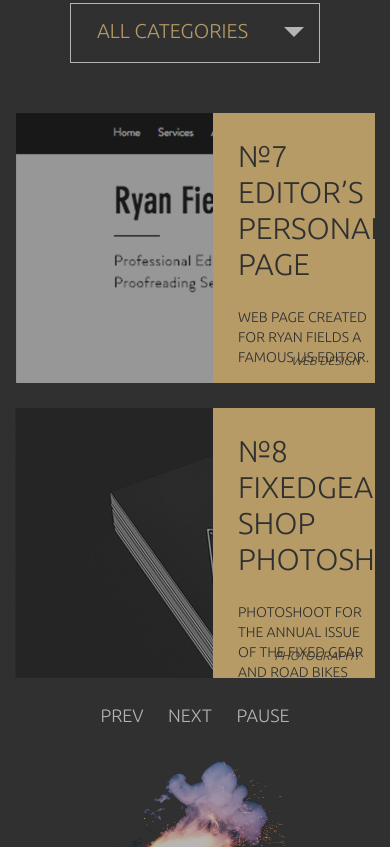
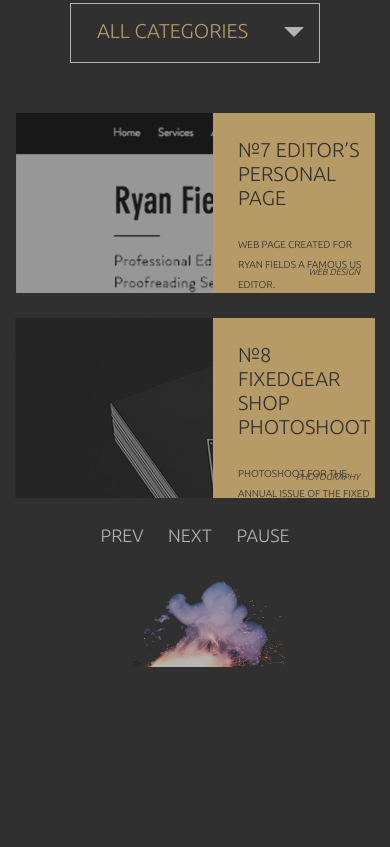
Before and after one commit to kogutenko-alex/kogutenko-site, a plain HTML site: page index.html in a window 390 px wide. Shown: the part 1312-2159 px from the top of the page. After the commit the page ends 1979 px from the top, so only its background shows below. Drawn offline with Linux system fonts and the light colour scheme.

```diff
--- a/css/media-section-style.css
+++ b/css/media-section-style.css
@@ -341,10 +341,6 @@
       grid-template-columns: 1fr;
       grid-gap: 25px 25px;
    }
-   .portfolio__item {
-      width: 100%;
-      margin: 0 auto;
-   }
 }
 
 @media (max-width: 992px) {
@@ -354,6 +350,20 @@
    .portfolio__title {
       font-size: 50px;
    }
+   .portfolio__item {
+      width: 100%;
+      height: 180px;
+      margin: 0 auto;
+   }
+   .portfolio__item-content__title {
+      font-size: 20px;
+   }
+   .portfolio__item-content__info {
+      font-size: 10.1px;
+   }
+   .portfolio__item-content__signature {
+      font-size: 9px;
+   }
 }
 
 @media (max-width:767px) {}
```
